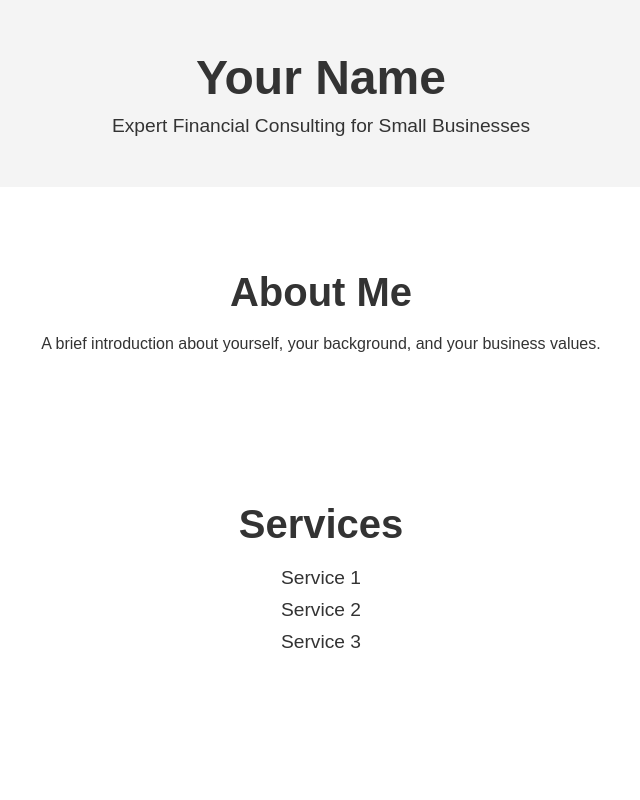
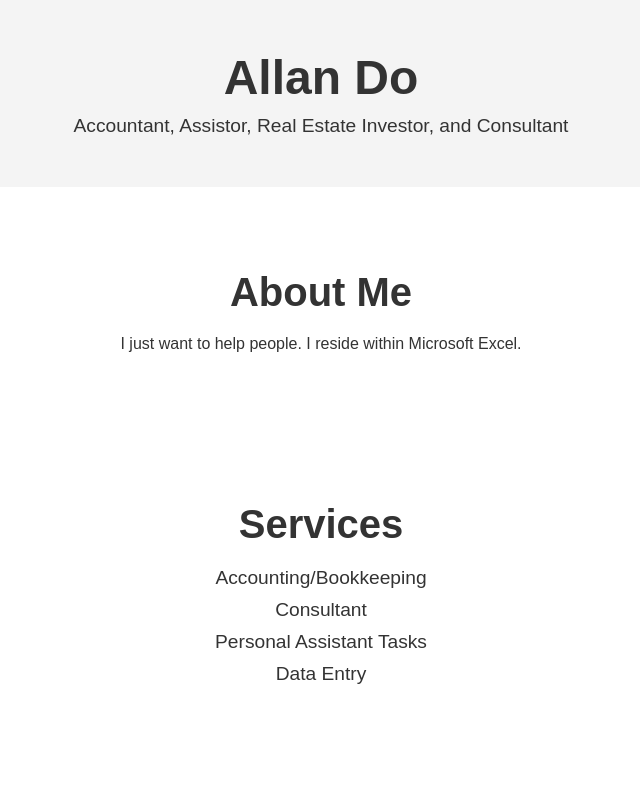
Before and after one commit to ravenkurisu/ConsultingWebsite, a plain HTML site: page index.html in a window 1280 px wide. Shown: the top 800 px of the page, without its empty margins (319-959 px from the left). Drawn offline with Linux system fonts and the light colour scheme.

Commit message:
Update index.html

```diff
--- a/index.html
+++ b/index.html
@@ -3,21 +3,21 @@
 <head>
     <meta charset="UTF-8">
     <meta name="viewport" content="width=device-width, initial-scale=1.0">
-    <title>Your Consulting Business</title>
+    <title>Allan Do Consulting</title>
     <link rel="stylesheet" href="styles.css">
 </head>
 <body>
     <header>
         <div class="container">
-            <h1>Your Name</h1>
-            <p>Expert Financial Consulting for Small Businesses</p>
+            <h1>Allan Do</h1>
+            <p>Accountant, Assistor, Real Estate Investor, and Consultant</p>
         </div>
     </header>
 
     <section class="about">
         <div class="container">
             <h2>About Me</h2>
-            <p>A brief introduction about yourself, your background, and your business values.</p>
+            <p>I just want to help people. I reside within Microsoft Excel.</p>
         </div>
     </section>
 
@@ -25,9 +25,10 @@
         <div class="container">
             <h2>Services</h2>
             <ul>
-                <li>Service 1</li>
-                <li>Service 2</li>
-                <li>Service 3</li>
+                <li>Accounting/Bookkeeping</li>
+                <li>Consultant</li>
+                <li>Personal Assistant Tasks</li>
+                <li>Data Entry</li>
             </ul>
         </div>
     </section>
@@ -52,7 +53,7 @@
 
     <footer>
         <div class="container">
-            <p>&copy; 2024 Your Name. All Rights Reserved.</p>
+            <p>&copy; 2024 Allan Do. All Rights Reserved.</p>
         </div>
     </footer>
 </body>
```
